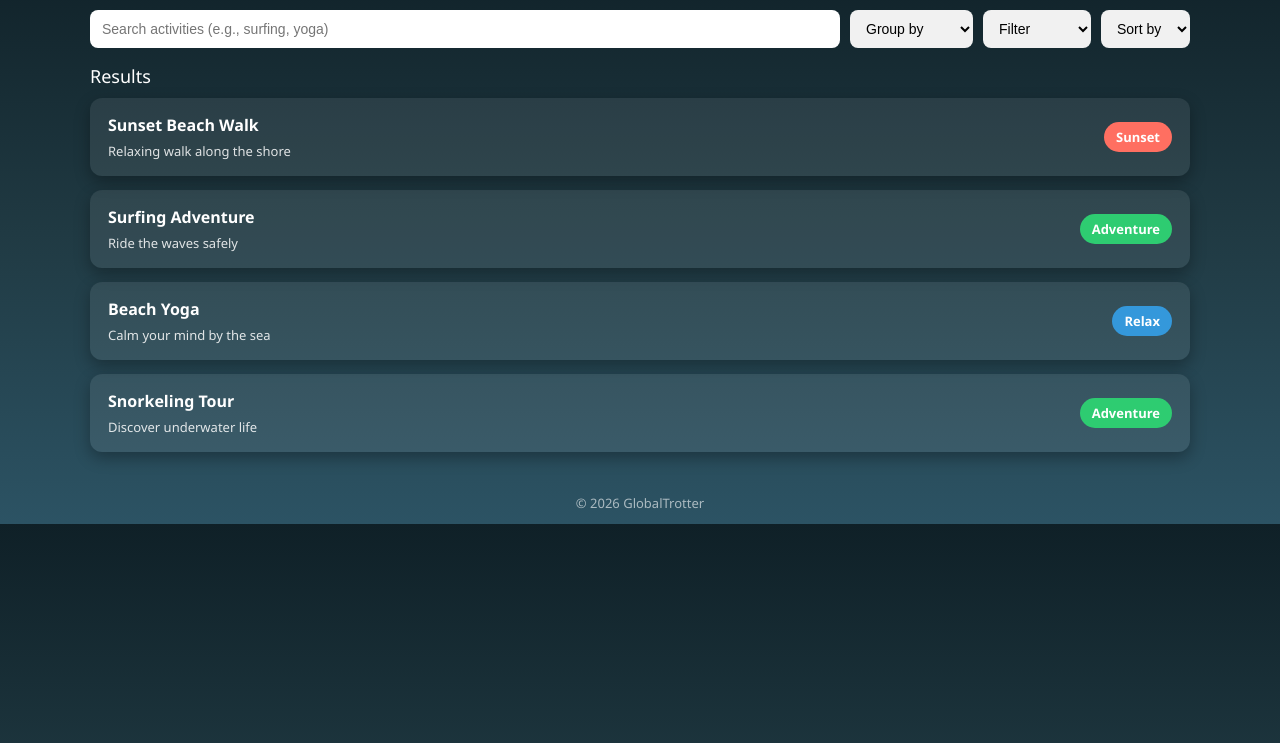
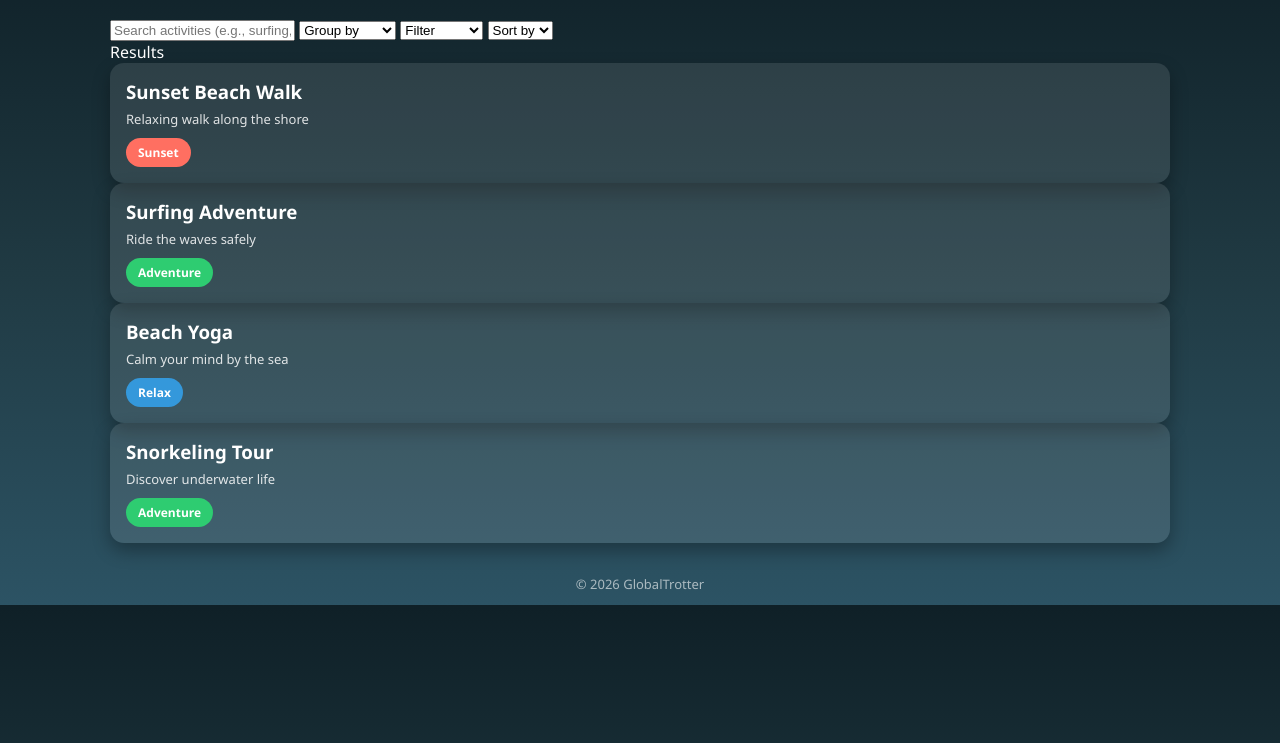
Before and after one commit to Arunprasath-2717/GlobeTrotter, a website: page frontend/s8.html in a window 1280 px wide. Shown: the part 57-800 px from the top of the page. Drawn offline with Linux system fonts and the light colour scheme.

Commit message:
Update s8.css

```diff
--- a/frontend/s8.css
+++ b/frontend/s8.css
@@ -1,78 +1,76 @@
+* {
+  box-sizing: border-box;
+}
+
 body {
   margin: 0;
-  font-family: 'Segoe UI', sans-serif;
+  font-family: "Segoe UI", sans-serif;
   background: linear-gradient(to bottom, #0f2027, #203a43, #2c5364);
-  color: #ffffff;
+  color: white;
 }
 
 /* Header */
 header {
-  padding: 12px 20px;
-  background: rgba(0, 0, 0, 0.45);
-  display: flex;
-  align-items: center;
+  padding: 14px 20px;
+  background: rgba(0,0,0,0.45);
 }
 
 .logo {
   font-size: 20px;
   font-weight: bold;
-  letter-spacing: 0.5px;
 }
 
 /* Layout */
 .container {
-  padding: 16px 20px;
   max-width: 1100px;
   margin: auto;
+  padding: 20px;
 }
 
-/* Search controls */
-.search-controls {
+/* Controls */
+.controls {
   display: flex;
   gap: 10px;
-  margin-bottom: 16px;
   flex-wrap: wrap;
+  margin-bottom: 20px;
 }
 
-.search-controls input,
-.search-controls select {
+.controls input,
+.controls select {
   padding: 10px 12px;
   border-radius: 8px;
   border: none;
   font-size: 14px;
 }
 
-.search-controls input {
+.controls input {
   flex: 1;
   min-width: 220px;
 }
 
-.search-controls select {
-  background: #f1f1f1;
+/* Cards */
+.cards {
+  display: grid;
+  grid-template-columns: repeat(auto-fit, minmax(260px, 1fr));
+  gap: 16px;
 }
 
-.results-title {
-  font-size: 18px;
-  margin-bottom: 10px;
+.card {
+  background: rgba(255,255,255,0.1);
+  border-radius: 14px;
+  padding: 16px;
+  box-shadow: 0 8px 18px rgba(0,0,0,0.3);
+  position: relative;
+  cursor: pointer;
+  transition: transform 0.2s;
 }
 
-/* Cards */
-.card {
-  background: rgba(255, 255, 255, 0.08);
-  border-radius: 12px;
-  padding: 16px 18px;
-  margin-bottom: 14px;
-  display: flex;
-  justify-content: space-between;
-  align-items: center;
-  box-shadow: 0 6px 16px rgba(0, 0, 0, 0.3);
-  position: relative;
-  cursor: pointer;
+.card:hover {
+  transform: translateY(-4px);
 }
 
 .card h3 {
   margin: 0 0 6px;
-  font-size: 16px;
 }
 
 .card p {
@@ -81,33 +79,34 @@ header {
   opacity: 0.85;
 }
 
-/* Tags */
 .tag {
+  margin-top: 10px;
+  display: inline-block;
   padding: 6px 12px;
   border-radius: 20px;
-  font-size: 13px;
+  font-size: 12px;
   font-weight: bold;
 }
 
-.sunset { background: #ff6f61; }
 .adventure { background: #2ecc71; }
 .relax { background: #3498db; }
+.sunset { background: #ff6f61; }
 
-/* Hover popup */
+/* Hover Tooltip */
 .card::after {
-  content: attr(data-popup);
+  content: attr(data-info);
   position: absolute;
   bottom: 110%;
   left: 50%;
   transform: translateX(-50%);
-  background: rgba(0, 0, 0, 0.85);
+  background: rgba(0,0,0,0.85);
   padding: 8px 12px;
   border-radius: 8px;
   font-size: 12px;
-  white-space: nowrap;
   opacity: 0;
   pointer-events: none;
-  transition: opacity 0.3s ease;
+  transition: opacity 0.3s;
+  white-space: nowrap;
 }
 
 .card:hover::after {
@@ -121,3 +120,10 @@ footer {
   font-size: 13px;
   opacity: 0.6;
 }
+
+/* Mobile */
+@media (max-width: 600px) {
+  .controls {
+    flex-direction: column;
+  }
+}
```
